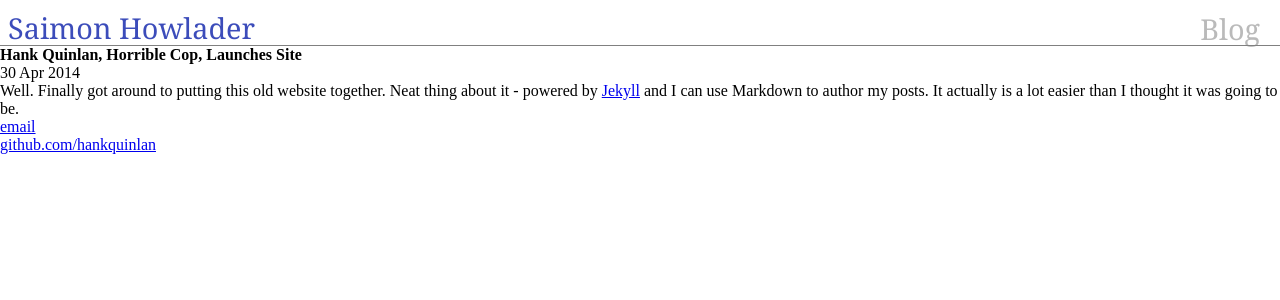
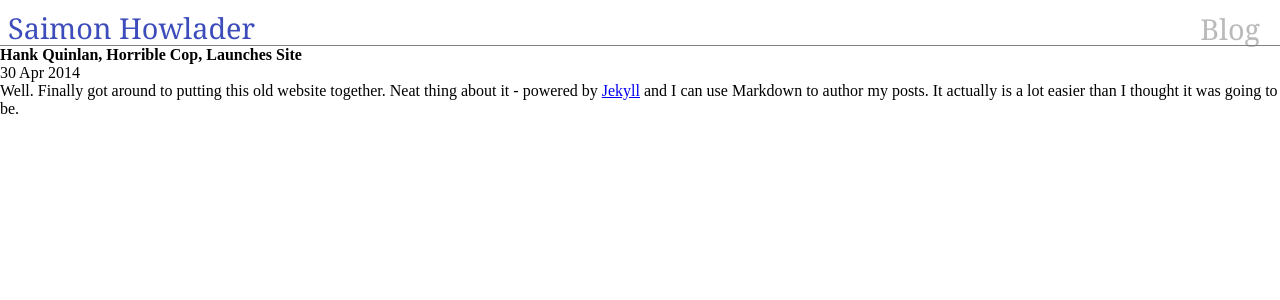
Before and after one commit to saimonhowlader/saimonhowlader.github.io, a Jekyll site: the page built from _posts/2014-04-30-hank-quinlan-site-launched.md, in a window 1280 px wide. Shown: the top 300 px of the page. Built offline with Jekyll 4.4.1, drawn with Linux system fonts in a browser that asks for light colours.

Commit message:
Update default.html

```diff
--- a/_layouts/default.html
+++ b/_layouts/default.html
@@ -1,9 +1,8 @@
 <!DOCTYPE html>
 
 <html>
-<html lang="en-US">
+
 <head>
-    <meta charset="UTF-8">
     <meta name="viewport" content="width=device-width, initial-scale=1.0">
     <title>{{ page.title }}</title>
     <link rel="stylesheet" type="text/css" href="/css/main.css">
@@ -36,22 +35,11 @@
                     <a href="#">post 2</a>
                 </div>
             </nav>
-
-
-
-
-
-
-
-            {{ content }}
-
-        <!-- /.container -->
-        <footer>
-            <ul>
-                <li><a href="mailto:hankquinlanhub@gmail.com">email</a></li>
-                <li><a href="https://github.com/hankquinlan">github.com/hankquinlan</a></li>
-            </ul>
-        </footer>
-    </body>
+            <main>
+                {{ content }}
+            </main>
+        </div>
+    </div>
+</body>
 
 </html>
```
